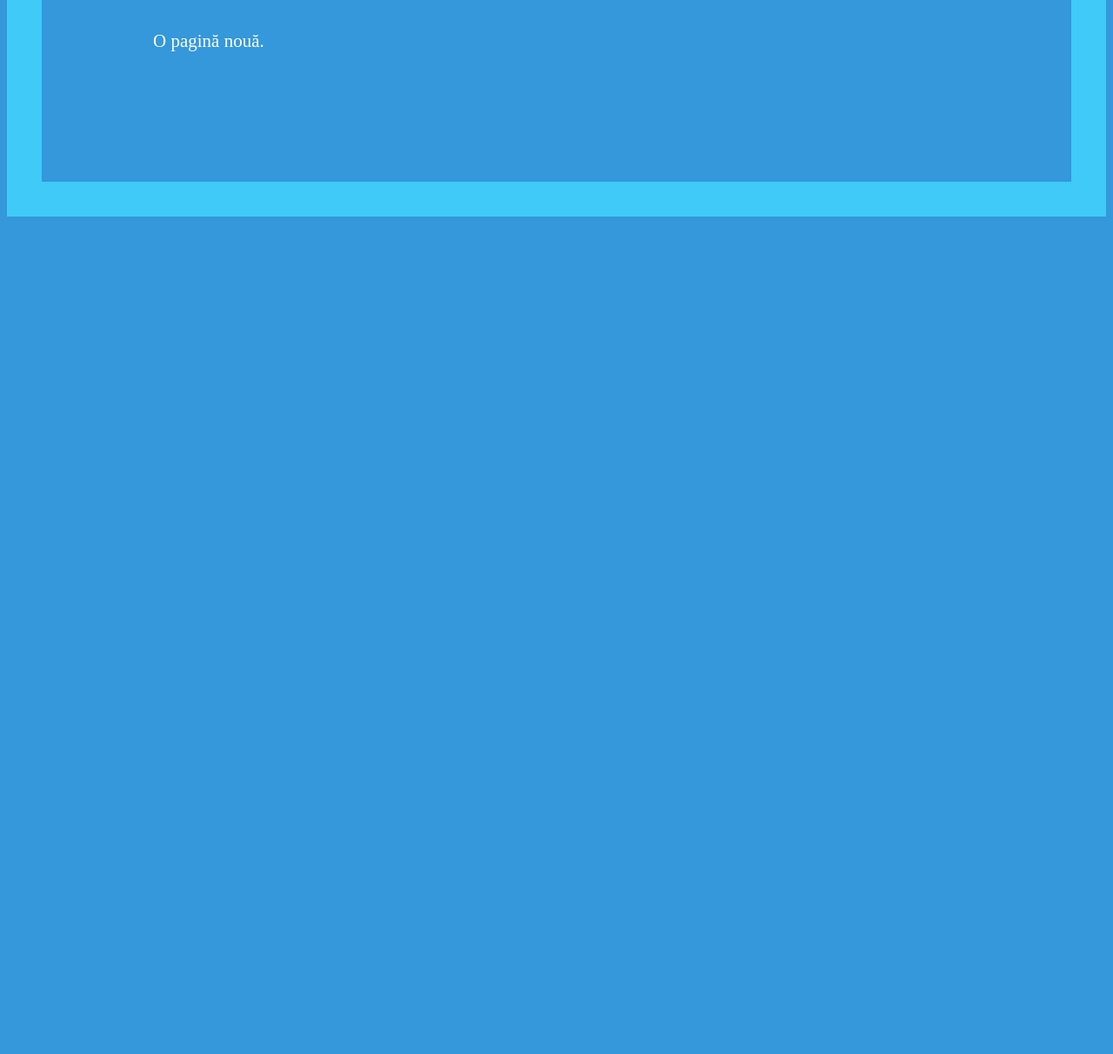
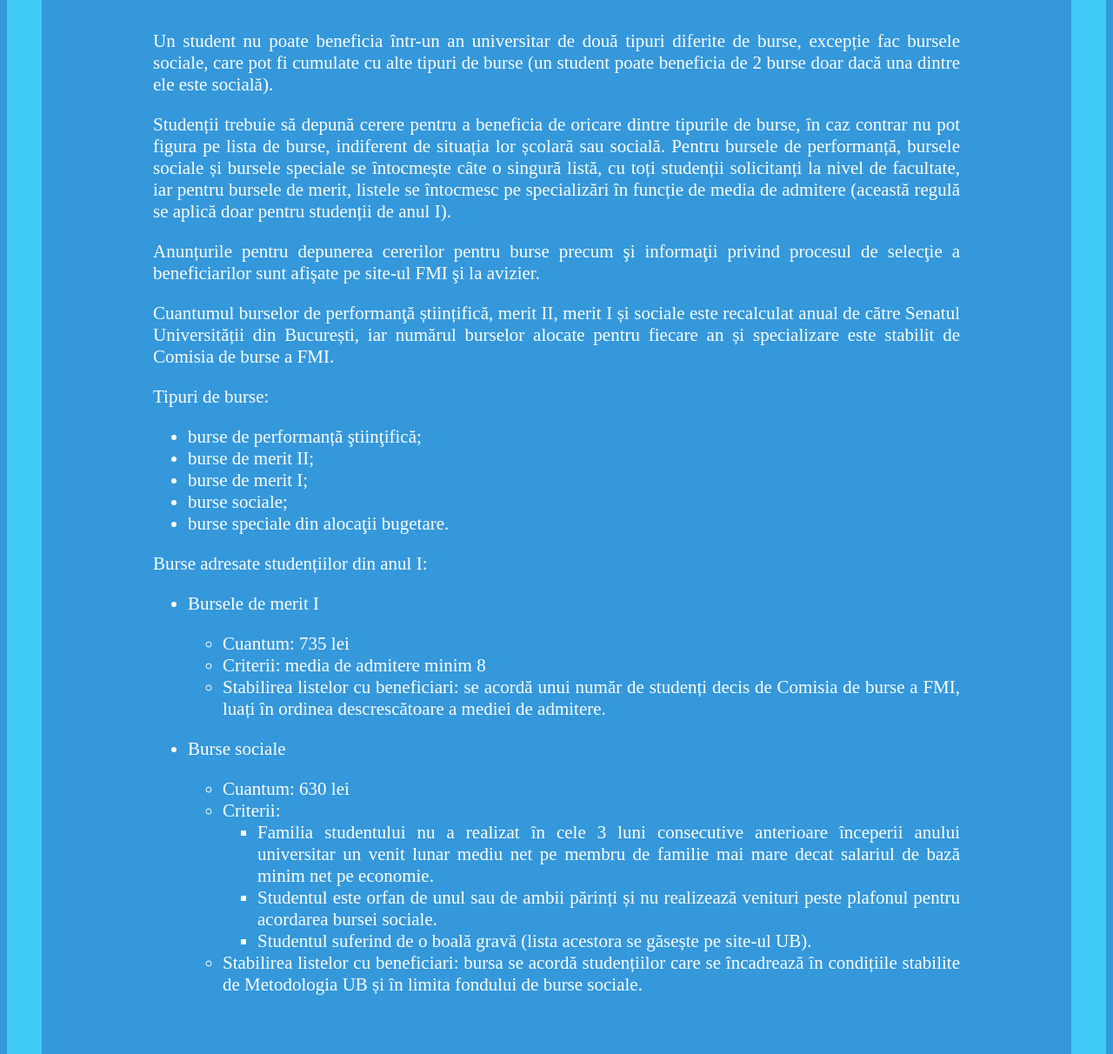
Before and after one commit to as-mi/site-ghid, an Eleventy site: page burse.md in a window 1280 px wide. Shown: the part 248-1460 px from the top of the page at 87% size. Before the commit the page ends 800 px from the top, so only its background shows below. Built offline with nearby package versions, Linux system fonts and the light colour scheme; Eleventy itself is replaced by a stand-in of ours; files that its build step writes are made by us from their sources; a web font is replaced by a local one.

Commit message:
Adaugă informații despre burse

```diff
--- a/burse.md
+++ b/burse.md
@@ -5,4 +5,38 @@
 
 # Burse
 
-O pagină nouă.
+Un student nu poate beneficia într-un an universitar de două tipuri diferite de burse, excepție fac bursele sociale, care pot fi cumulate cu alte tipuri de burse (un student poate beneficia de 2
+burse doar dacă una dintre ele este socială).
+
+Studenții trebuie să depună cerere pentru a beneficia de oricare dintre tipurile de burse, în caz contrar nu pot figura pe lista de burse, indiferent de situația lor școlară sau socială.
+Pentru bursele de performanță, bursele sociale și bursele speciale se întocmește câte o singură listă, cu toți studenții solicitanți la nivel de facultate, iar pentru bursele de merit, listele se întocmesc pe specializări în funcție de media de admitere (această regulă se aplică doar pentru studenții de anul I).
+
+Anunțurile pentru depunerea cererilor pentru burse precum şi informaţii privind procesul de selecţie a beneficiarilor sunt afişate pe site-ul FMI şi la avizier.
+
+Cuantumul burselor de performanţă științifică, merit II, merit I și sociale este recalculat anual de către Senatul Universității din București, iar numărul burselor alocate pentru fiecare an și specializare este stabilit de Comisia de burse a FMI.
+
+Tipuri de burse:
+
+- burse de performanță ştiinţifică;
+- burse de merit II;
+- burse de merit I;
+- burse sociale;
+- burse speciale din alocaţii bugetare.
+
+Burse adresate studențiilor din anul I:
+
+- Bursele de merit I
+
+  - Cuantum: 735 lei
+  - Criterii: media de admitere minim 8
+  - Stabilirea listelor cu beneficiari: se acordă unui număr de
+    studenți decis de Comisia de burse a FMI, luați în ordinea
+    descrescătoare a mediei de admitere.
+
+- Burse sociale
+  - Cuantum: 630 lei
+  - Criterii:
+    - Familia studentului nu a realizat în cele 3 luni consecutive anterioare începerii anului universitar un venit lunar mediu net pe membru de familie mai mare decat salariul de bază minim net pe economie.
+    - Studentul este orfan de unul sau de ambii părinți și nu realizează venituri peste plafonul pentru acordarea bursei sociale.
+    - Studentul suferind de o boală gravă (lista acestora se găsește pe site-ul UB).
+  - Stabilirea listelor cu beneficiari: bursa se acordă studențiilor care se încadrează în condițiile stabilite de Metodologia UB și în limita fondului de burse sociale.
```
